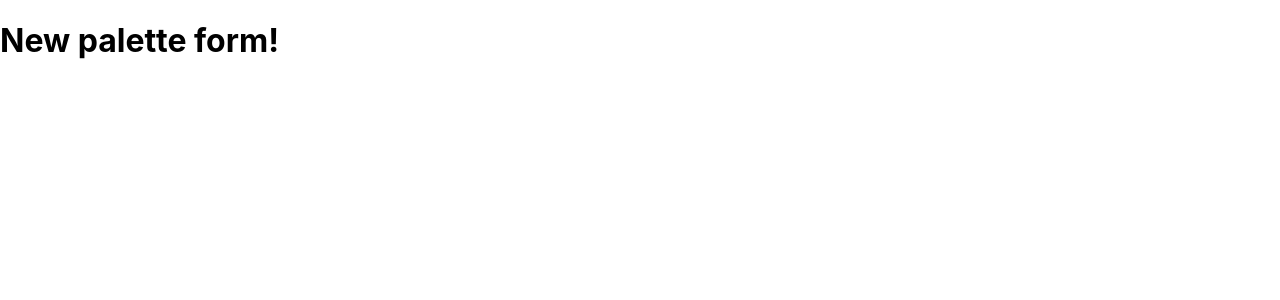
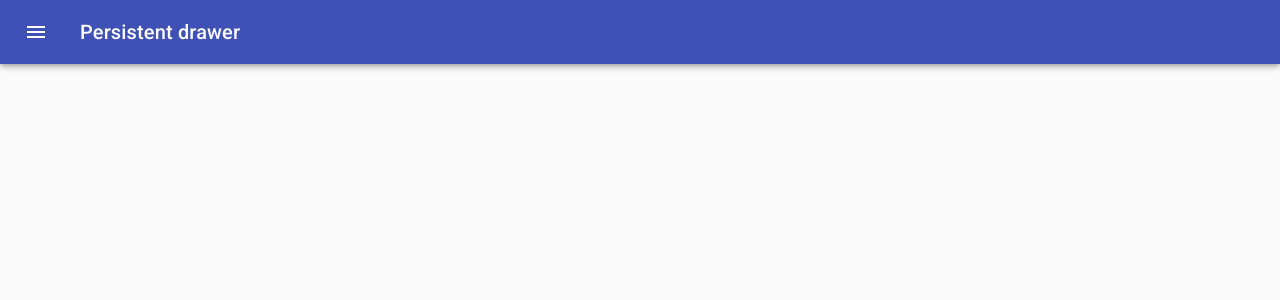
Before and after one commit to RenzoMurinaCadierno/React-RNMCColors, a React (Create React App) app: page /palette/new in a window 1280 px wide. Shown: the top 300 px of the page. Built offline with nearby package versions, Linux system fonts and the light colour scheme.

Commit message:
Added Drawer to NewPaletteForm

```diff
--- a/src/containers/NewPaletteForm/NewPaletteForm.js
+++ b/src/containers/NewPaletteForm/NewPaletteForm.js
@@ -1,17 +1,141 @@
 import React, { Component } from 'react';
+import classNames from 'classnames';
+import { withStyles } from '@material-ui/core/styles';
+import Drawer from '@material-ui/core/Drawer';
+import CssBaseline from '@material-ui/core/CssBaseline';
+import AppBar from '@material-ui/core/AppBar';
+import Toolbar from '@material-ui/core/Toolbar';
+import Typography from '@material-ui/core/Typography';
+import Divider from '@material-ui/core/Divider';
+import IconButton from '@material-ui/core/IconButton';
+import MenuIcon from '@material-ui/icons/Menu';
+import ChevronLeftIcon from '@material-ui/icons/ChevronLeft';
+
+const drawerWidth = 240;
+
+const styles = theme => ({
+  root: {
+    display: 'flex',
+  },
+  appBar: {
+    transition: theme.transitions.create(['margin', 'width'], {
+      easing: theme.transitions.easing.sharp,
+      duration: theme.transitions.duration.leavingScreen,
+    }),
+  },
+  appBarShift: {
+    width: `calc(100% - ${drawerWidth}px)`,
+    marginLeft: drawerWidth,
+    transition: theme.transitions.create(['margin', 'width'], {
+      easing: theme.transitions.easing.easeOut,
+      duration: theme.transitions.duration.enteringScreen,
+    }),
+  },
+  menuButton: {
+    marginLeft: 12,
+    marginRight: 20,
+  },
+  hide: {
+    display: 'none',
+  },
+  drawer: {
+    width: drawerWidth,
+    flexShrink: 0,
+  },
+  drawerPaper: {
+    width: drawerWidth,
+  },
+  drawerHeader: {
+    display: 'flex',
+    alignItems: 'center',
+    padding: '0 8px',
+    ...theme.mixins.toolbar,
+    justifyContent: 'flex-end',
+  },
+  content: {
+    flexGrow: 1,
+    padding: theme.spacing.unit * 3,
+    transition: theme.transitions.create('margin', {
+      easing: theme.transitions.easing.sharp,
+      duration: theme.transitions.duration.leavingScreen,
+    }),
+    marginLeft: -drawerWidth,
+  },
+  contentShift: {
+    transition: theme.transitions.create('margin', {
+      easing: theme.transitions.easing.easeOut,
+      duration: theme.transitions.duration.enteringScreen,
+    }),
+    marginLeft: 0,
+  },
+});
+
 
 class NewPaletteForm extends Component {
-  constructor(props) {
-    super(props);
-    this.state = {  }
-  }
+  state = {
+    open: false,
+  };
+
+  handleDrawerOpen = () => {
+    this.setState({ open: true });
+  };
+
+  handleDrawerClose = () => {
+    this.setState({ open: false });
+  };
+
   render() {
+    const { classes } = this.props;
+    const { open } = this.state;
+
     return (
-      <div>
-        <h1> New palette form! </h1>
+      <div className={classes.root}>
+        <CssBaseline />
+        <AppBar
+          position="fixed"
+          className={classNames(classes.appBar, {
+            [classes.appBarShift]: open,
+          })}
+        >
+          <Toolbar disableGutters={!open}>
+            <IconButton
+              color="inherit"
+              aria-label="Open drawer"
+              onClick={this.handleDrawerOpen}
+              className={classNames(classes.menuButton, open && classes.hide)}
+            >
+              <MenuIcon />
+            </IconButton>
+            <Typography variant="h6" color="inherit" noWrap>
+              Persistent drawer
+            </Typography>
+          </Toolbar>
+        </AppBar>
+        <Drawer
+          className={classes.drawer}
+          variant="persistent"
+          anchor="left"
+          open={open}
+          classes={{ paper: classes.drawerPaper }}
+        >
+          <div className={classes.drawerHeader}>
+            <IconButton onClick={this.handleDrawerClose}>
+              <ChevronLeftIcon />
+            </IconButton>
+          </div>
+          <Divider />
+        </Drawer>
+        <main
+          className={classNames(classes.content, {
+            [classes.contentShift]: open,
+          })}
+        >
+          <div className={classes.drawerHeader} />
+
+        </main>
       </div>
-    )
+    );
   }
 }
 
-export default NewPaletteForm;
+export default withStyles(styles, { withTheme: true })(NewPaletteForm);
```
